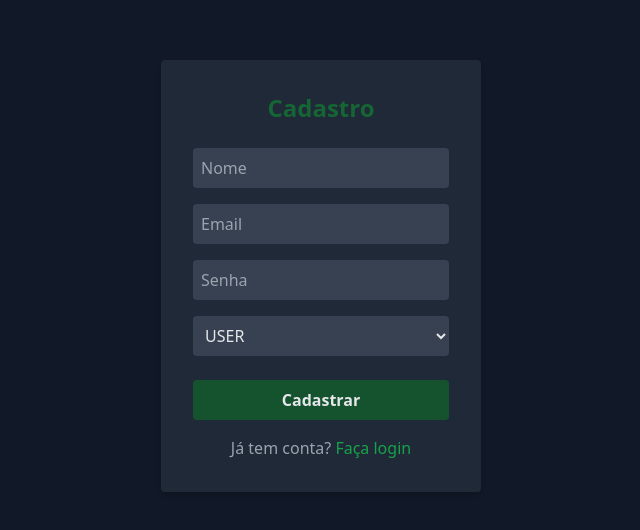
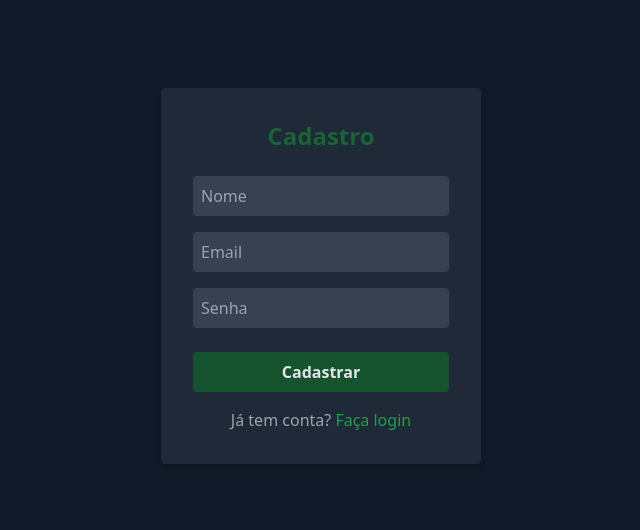
Before and after one commit to guidev1911/ChatAliveReact, a React (Create React App) app: page /register in a window 1280 px wide. Shown: the part 124-654 px from the top of the page, without its empty margins (319-959 px from the left). Built offline with nearby package versions, Linux system fonts and the light colour scheme.

Commit message:
role removida

```diff
--- a/src/components/register.jsx
+++ b/src/components/register.jsx
@@ -5,7 +5,6 @@ export default function Register() {
   const [name, setName] = useState("");
   const [email, setEmail] = useState("");
   const [password, setPassword] = useState("");
-  const [role, setRole] = useState("USER");
   const navigate = useNavigate();
 
   async function handleSubmit(e) {
@@ -14,7 +13,7 @@ export default function Register() {
       const response = await fetch("http://localhost:8080/auth/register", {
         method: "POST",
         headers: { "Content-Type": "application/json" },
-        body: JSON.stringify({ name, email, password, role }),
+        body: JSON.stringify({ name, email, password }),
       });
 
       if (!response.ok) {
@@ -55,16 +54,8 @@ export default function Register() {
           value={password}
           onChange={(e) => setPassword(e.target.value)}
           required
-          className="w-full p-2 mb-4 rounded bg-gray-700 text-gray-200"
+          className="w-full p-2 mb-6 rounded bg-gray-700 text-gray-200"
         />
-        <select
-          value={role}
-          onChange={(e) => setRole(e.target.value)}
-          className="w-full p-2 mb-6 rounded bg-gray-700 text-gray-200"
-        >
-          <option value="USER">USER</option>
-          <option value="ADMIN">ADMIN</option>
-        </select>
         <button
           type="submit"
           className="w-full bg-green-900 hover:bg-green-700 text-gray-200 font-bold py-2 rounded"
```
Also changed, not shown: 1 other file (tests, documents, lock files or other folders).
